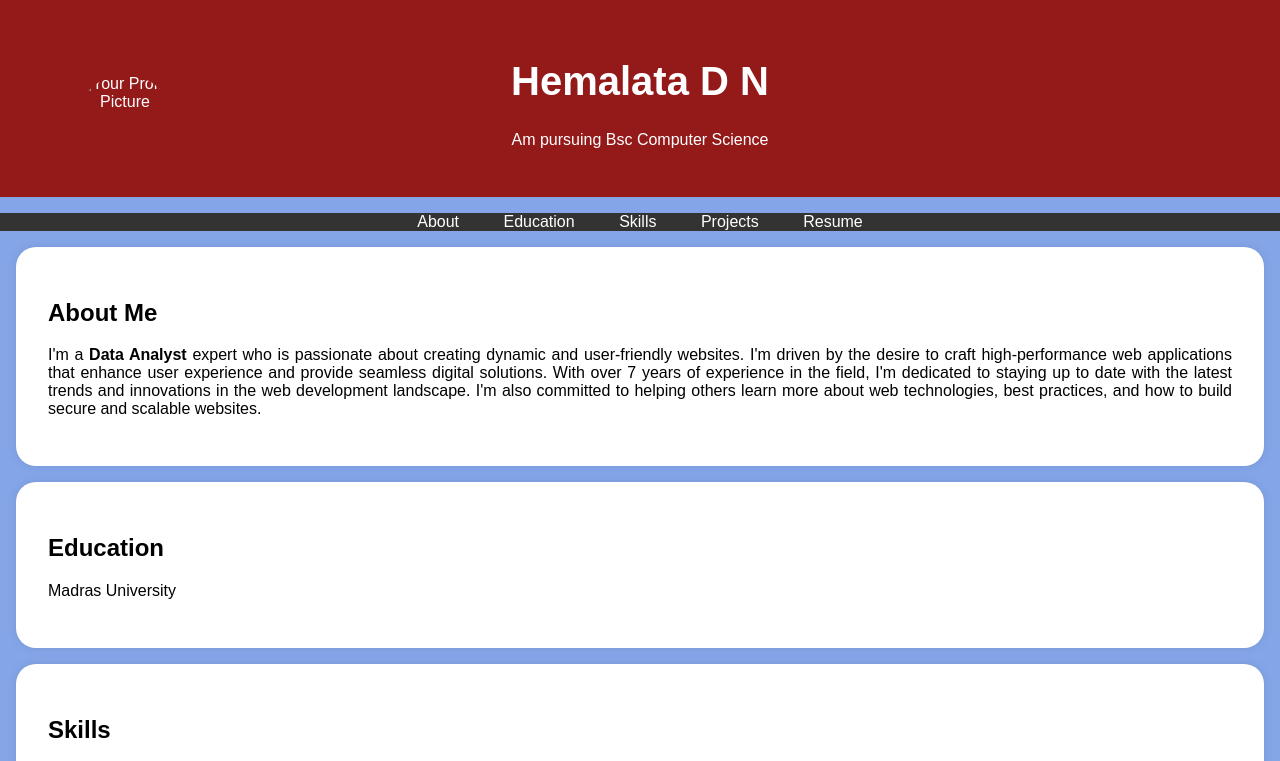
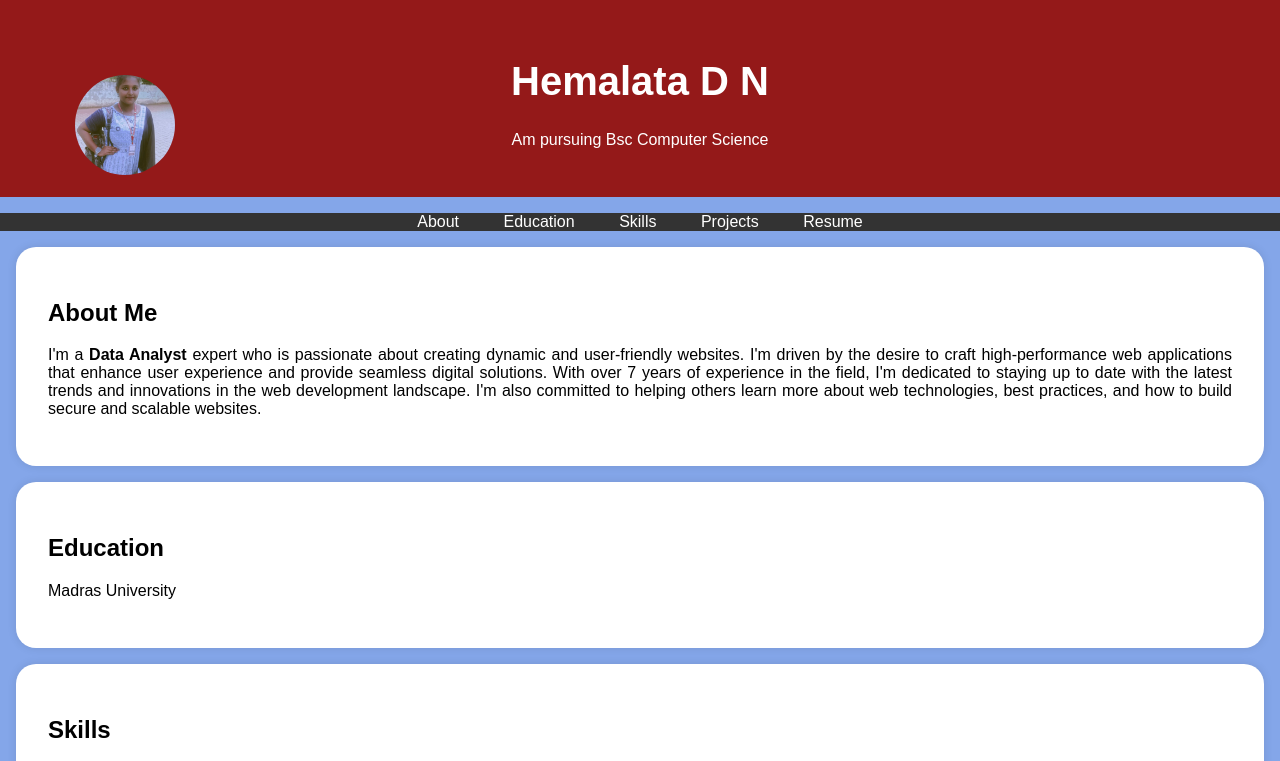
Before and after one commit to Hemalatha-DN/Digital-portfolio, a plain HTML site: page index.html in a window 1280 px wide. Shown: the top 761 px of the page. Drawn offline with Linux system fonts and the light colour scheme.

Commit message:
Update index.html

```diff
--- a/index.html
+++ b/index.html
@@ -95,7 +95,7 @@
     <header>
         <div class="header-content">
             <!-- Add your profile picture here -->
-            <img src="IMG_20250324_171520.jpg" alt="Your Profile Picture" class="profile-picture">
+            <img src="IMG_20250324_195633.jpg" alt="Your Profile Picture" class="profile-picture">
             <h1>Hemalata D N</h1>
             <p>Am pursuing Bsc Computer Science</p>
         </div>
```
